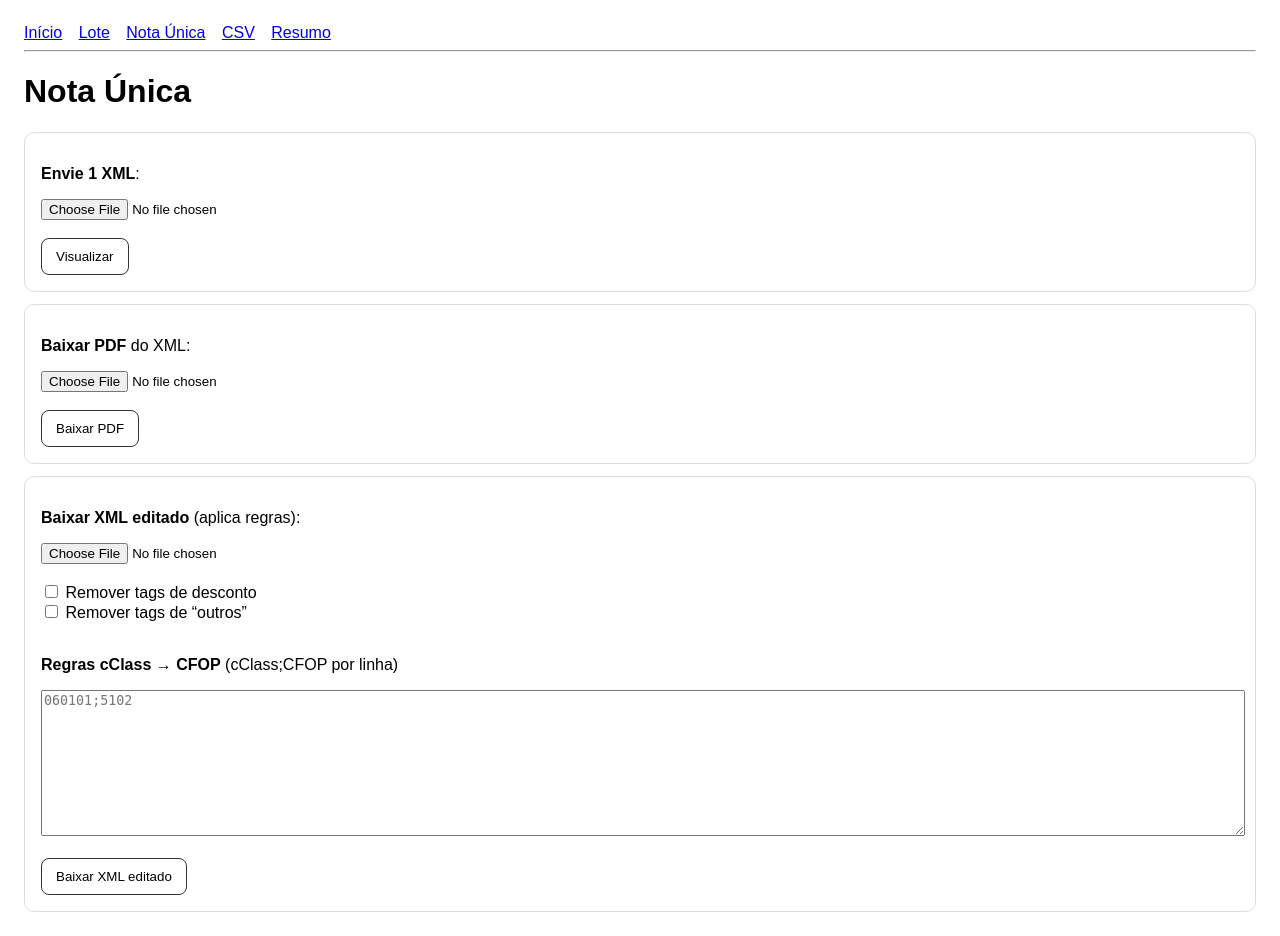
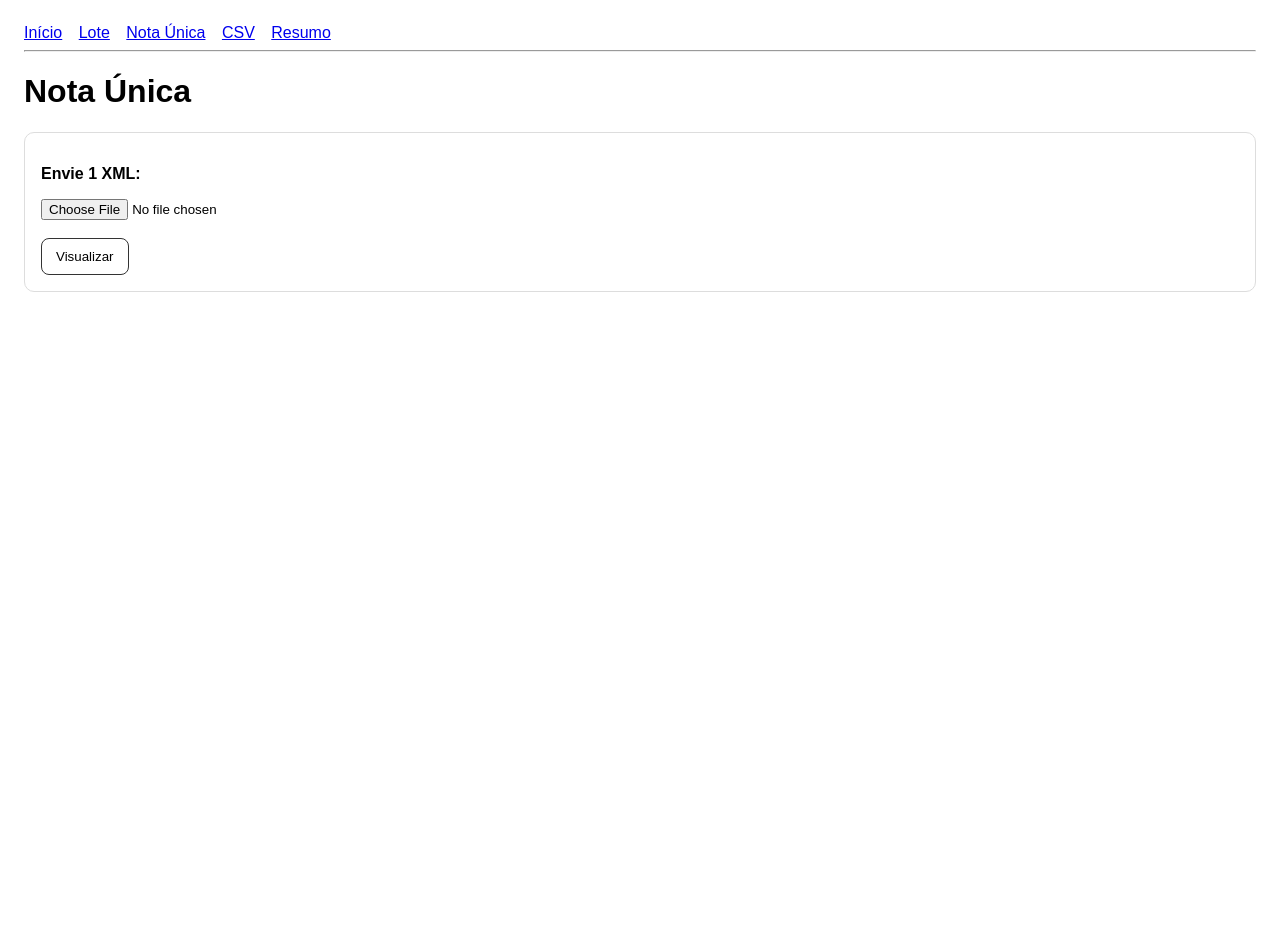
Before and after one commit to wriellgamaoliveira-pixel/troca-xml-web, a Flask app: page /nota in a window 1280 px wide. After the commit the page ends 292 px from the top, so only its background shows below. Run offline with Flask 3, Linux system fonts and the light colour scheme.

Commit message:
Update nota.html
Signed-off-by: Wriell <wriellgamaoliveira@gmail.com>

```diff
--- a/templates/nota.html
+++ b/templates/nota.html
@@ -1,39 +1,18 @@
 {% extends "base.html" %}
 {% block content %}
+
 <h1>Nota Única</h1>
 
 <div class="card">
   <form action="/nota/visualizar" method="post" enctype="multipart/form-data">
-    <p><b>Envie 1 XML</b>:</p>
-    <input type="file" name="xml_unico" accept=".xml" required>
+    <p><b>Envie 1 XML:</b></p>
+
+    <!-- IMPORTANTE: name="xml_nota" -->
+    <input type="file" name="xml_nota" accept=".xml" required>
+
     <br><br>
     <button class="btn" type="submit">Visualizar</button>
   </form>
 </div>
 
-<div class="card">
-  <form action="/nota/pdf" method="post" enctype="multipart/form-data">
-    <p><b>Baixar PDF</b> do XML:</p>
-    <input type="file" name="xml_unico" accept=".xml" required>
-    <br><br>
-    <button class="btn" type="submit">Baixar PDF</button>
-  </form>
-</div>
-
-<div class="card">
-  <form action="/nota/xml_editado" method="post" enctype="multipart/form-data">
-    <p><b>Baixar XML editado</b> (aplica regras):</p>
-    <input type="file" name="xml_unico" accept=".xml" required><br><br>
-
-    <label><input type="checkbox" name="remover_desconto"> Remover tags de desconto</label><br>
-    <label><input type="checkbox" name="remover_outros"> Remover tags de “outros”</label><br><br>
-
-    <p><b>Regras cClass → CFOP</b> (cClass;CFOP por linha)</p>
-    <textarea name="regras_cclass_cfop" placeholder="060101;5102"></textarea>
-    <br><br>
-
-    <button class="btn" type="submit">Baixar XML editado</button>
-  </form>
-</div>
-
 {% endblock %}
```
